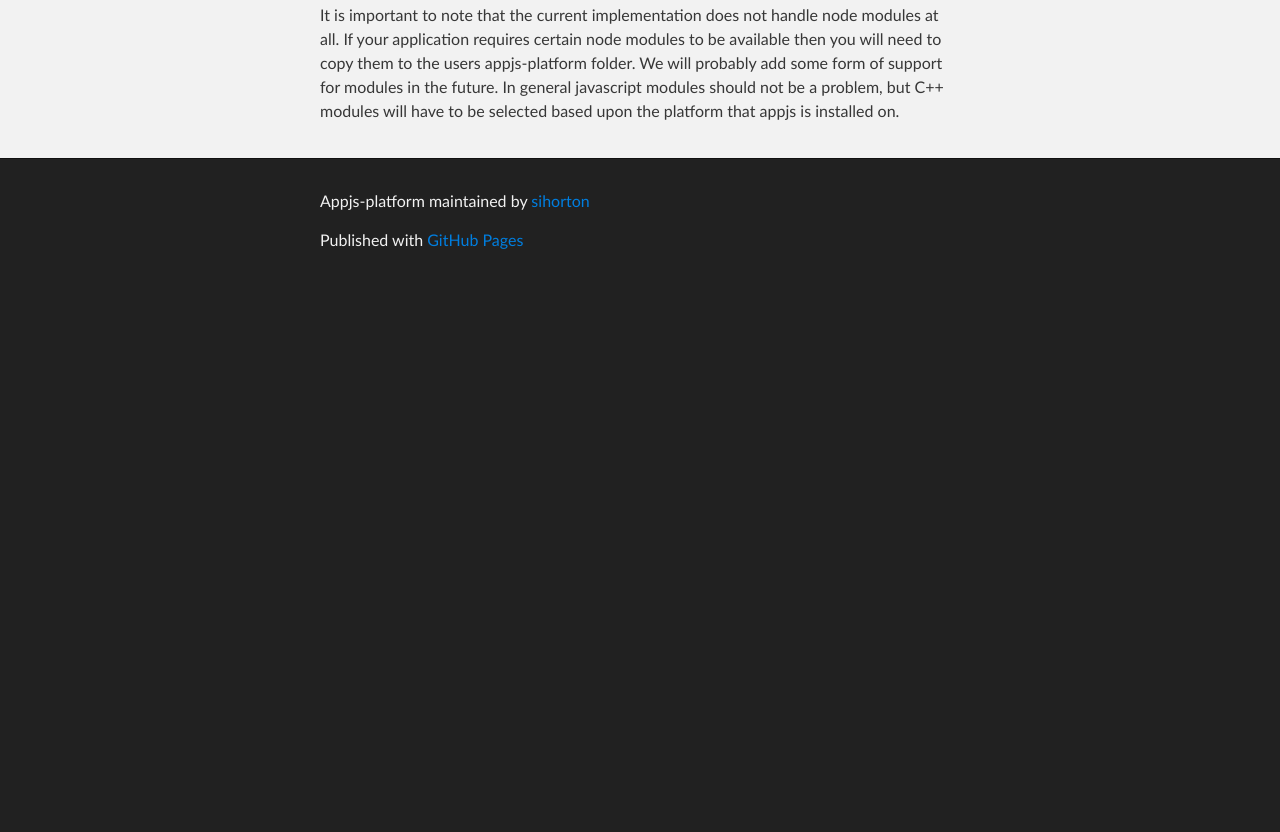
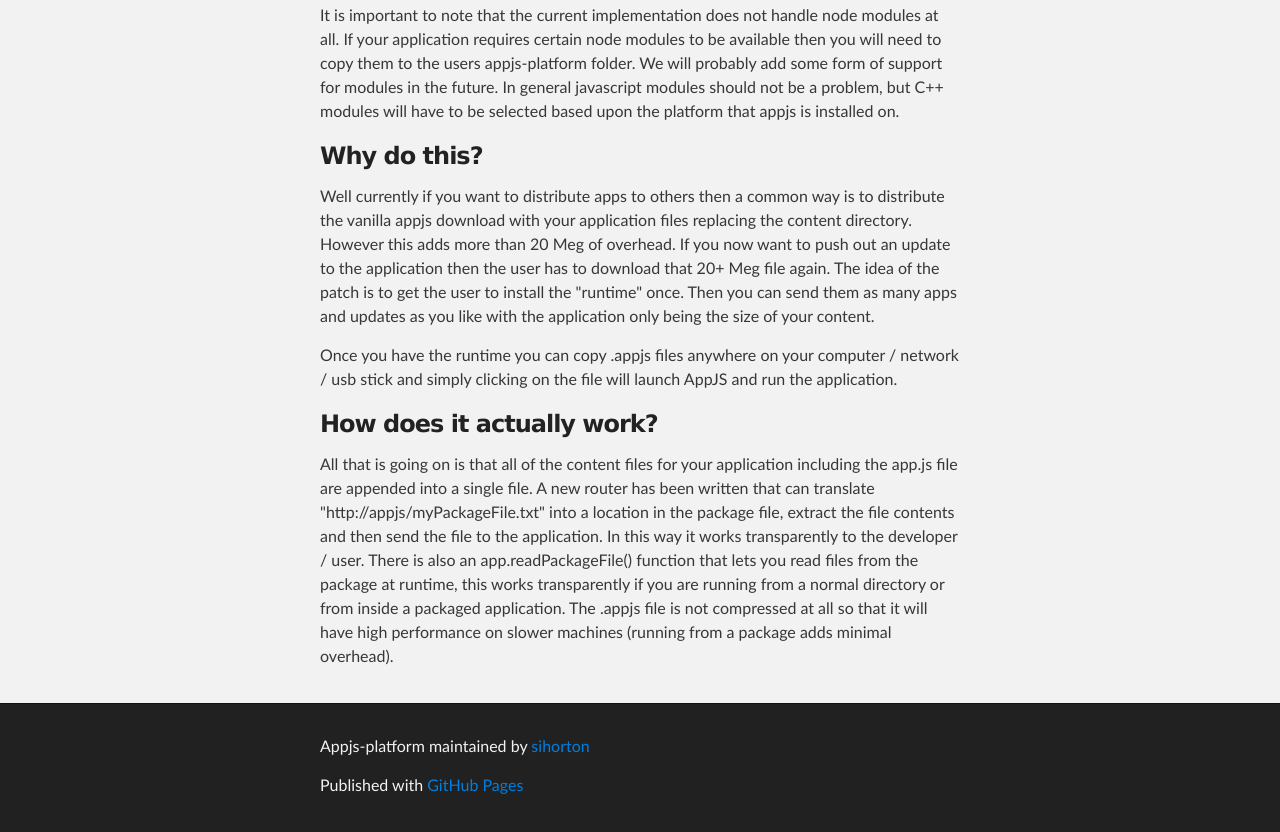
Before and after one commit to sihorton/appjs-platform, a plain HTML site: page index.html in a window 1280 px wide. Shown: the part 1463-2295 px from the top of the page. Before the commit the page ends 1750 px from the top, so only its background shows below. Drawn offline with Linux system fonts and the light colour scheme.

Commit message:
Update index.html

```diff
--- a/index.html
+++ b/index.html
@@ -69,6 +69,19 @@ An example application "writeLogReadPackageFile" is provided to demonstrate a wo
 <h3>Node Modules</h3>
 
 <p>It is important to note that the current implementation does not handle node modules at all. If your application requires certain node modules to be available then you will need to copy them to the users appjs-platform folder. We will probably add some form of support for modules in the future. In general javascript modules should not be a problem, but C++ modules will have to be selected based upon the platform that appjs is installed on.</p>
+
+
+
+<h3>Why do this?</h3>
+
+<p>Well currently if you want to distribute apps to others then a common way is to distribute the vanilla appjs download with your application files replacing the content directory. However this adds more than 20 Meg of overhead. If you now want to push out an update to the application then the user has to download that 20+ Meg file again. The idea of the patch is to get the user to install the "runtime" once. Then you can send them as many apps and updates as you like with the application only being the size of your content.</p>
+
+<p>Once you have the runtime you can copy .appjs files anywhere on your computer / network / usb stick and simply clicking on the file will launch AppJS and run the application.</p>
+
+<h3>How does it actually work?</h3>
+
+<p>All that is going on is that all of the content files for your application including the app.js file are appended into a single file. A new router has been written that can translate "http://appjs/myPackageFile.txt" into a location in the package file, extract the file contents and then send the file to the application. In this way it works transparently to the developer / user. There is also an app.readPackageFile() function that lets you read files from the package at runtime, this works transparently if you are running from a normal directory or from inside a packaged application. The .appjs file is not compressed at all so that it will have high performance on slower machines (running from a package adds minimal overhead).
+</p>
 </section>
     </div>
 
```
